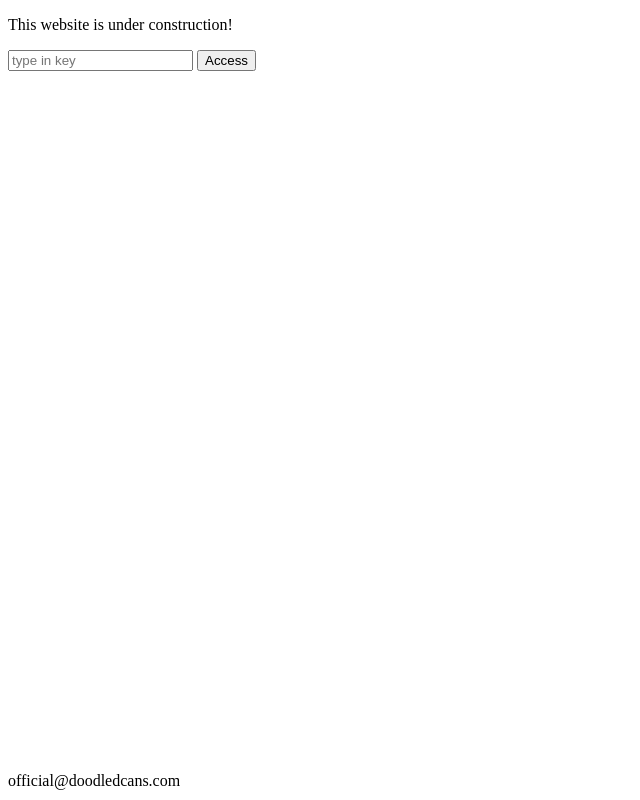
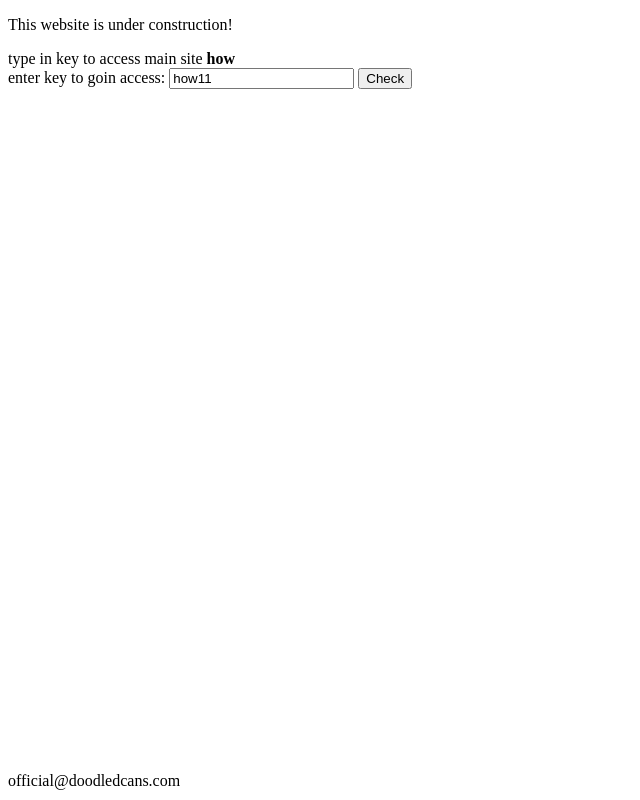
Before and after one commit to simplist1/doodledcans, a plain HTML site: page index.html in a window 1280 px wide. Shown: the whole page, without its empty margins (0-640 px from the left). Drawn offline with nearby package versions, Linux system fonts and the light colour scheme.

Commit message:
Update index.html

```diff
--- a/index.html
+++ b/index.html
@@ -9,8 +9,11 @@
 </head>
 <body>
 	<p>This website is under construction!</p>
-	<input type="text" id="txtword" placeholder="type in key" />
-<input type="button" id="btnCheck" value="Access" />
+	<div>
+type in key to access main site <b>how</b><br />
+enter key to goin access: <input type="text" id="txtword" value="how11" />
+<input type="button" id="btnCheck" value="Check" />
+</div>
 	<footer style="position: absolute; bottom: 10px">official@doodledcans.com</footer>
 </body>
 </html>
```
